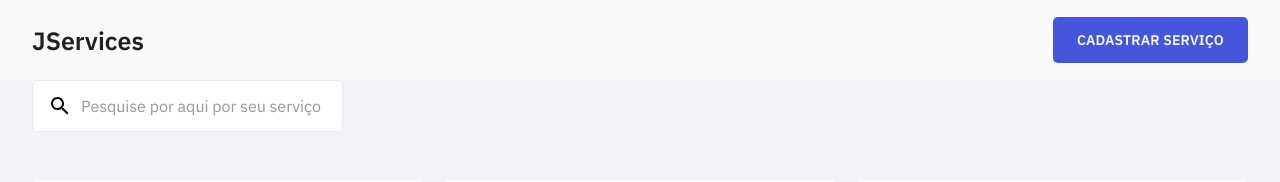
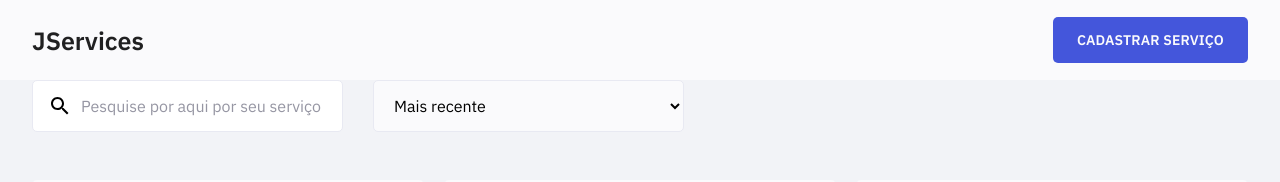
Before and after one commit to marcosmacedoo/jservices-frontend, a React (Vite) app: page / in a window 1280 px wide. Shown: the top 182 px of the page. Built offline with nearby package versions, Linux system fonts and the light colour scheme.

Commit message:
style: criado o select de ordenacao

```diff
--- a/src/pages/Home/index.tsx
+++ b/src/pages/Home/index.tsx
@@ -13,7 +13,7 @@ export function Home() {
       <Header />
       <main className={styles.main}>
         <section>
-          <form>
+          <form className={styles.form}>
             <div className={styles.inputGroup}>
               <img
                 src={searchIcon}
@@ -31,6 +31,14 @@ export function Home() {
                 placeholder="Pesquise por aqui por seu serviço"
               />
             </div>
+            <select name="orders" className={styles.select}>
+              <option value="most-recent" selected>
+                Mais recente
+              </option>
+              <option value="most-older">Mais antigo</option>
+              <option value="biggest-budget">Maior orçamento</option>
+              <option value="smallest-budget">Menor orçamento</option>
+            </select>
           </form>
         </section>
         <section>
--- a/src/pages/Home/styles.module.css
+++ b/src/pages/Home/styles.module.css
@@ -14,6 +14,11 @@
 
 .cardItem {
   width: 100%;
+}
+
+.form {
+  display: flex;
+  gap: 3rem;
 }
 
 .inputGroup {
@@ -52,6 +57,17 @@
   outline: none;
 }
 
+.select {
+  padding: 0 1.6rem;
+  width: 31.1rem;
+  height: 5.2rem;
+  font-size: 1.6rem;
+  border: 1px solid var(--white-500);
+  border-radius: 0.5rem;
+  background: var(--white-100);
+}
+
+
 @media only screen and (max-width: 920px) {
   .listServices {
     grid-template-columns: repeat(2, 1fr);
```
